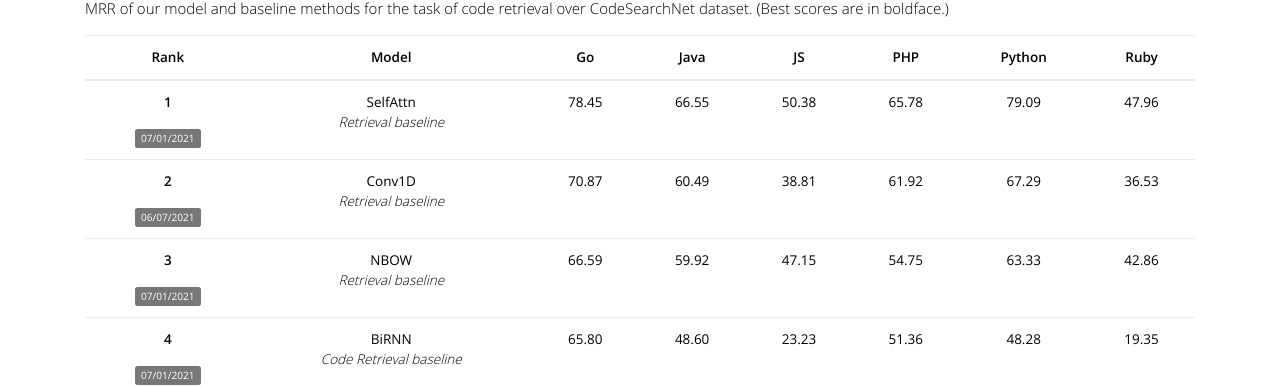
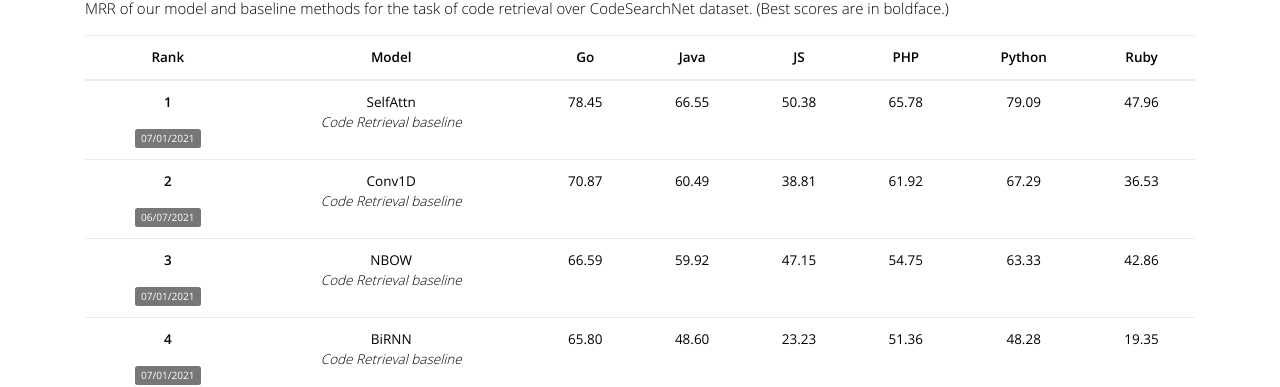
Before and after one commit to xcodemind/xcodemind.github.io, a Jekyll site: the page built from leaderboard.html, in a window 1280 px wide. Shown: the part 248-635 px from the top of the page. Built offline with Jekyll 4.4.1, drawn with Linux system fonts in a browser that asks for light colours; nearby versions of some CDN libraries.

Commit message:
Update leaderboard.html

```diff
--- a/leaderboard.html
+++ b/leaderboard.html
@@ -97,7 +97,7 @@
                                     </th>
                                     <td style="word-break:break-word;">
                                         <b>SelfAttn</b>
-                                        <p class="institution">Retrieval baseline</p>
+                                        <p class="institution">Code Retrieval baseline</p>
                                         <!-- <a href="" target="_blank">Paper</a>, <a href="" target="_blank">Code</a> -->
                                     </td>
                                     <td><b>78.45</b></td>
@@ -115,7 +115,7 @@
                                     </th>
                                     <td style="word-break:break-word;">
                                         <b>Conv1D</b>
-                                        <p class="institution">Retrieval baseline</p>
+                                        <p class="institution">Code Retrieval baseline</p>
                                         <!-- <a href="" target="_blank">Paper</a>, <a href="" target="_blank">Code</a> -->
                                     </td>
                                     <td><b>70.87</b></td>
@@ -133,7 +133,7 @@
                                     </th>
                                     <td style="word-break:break-word;">
                                         <b>NBOW</b>
-                                        <p class="institution">Retrieval baseline</p>
+                                        <p class="institution">Code Retrieval baseline</p>
                                         <!-- <a href="" target="_blank">Paper</a>, <a href="" target="_blank">Code</a> -->
                                     </td>
                                     <td><b>66.59</b></td>
@@ -187,7 +187,7 @@
                                     </th>
                                     <td style="word-break:break-word;">
                                         <b>PLBART</b>
-                                        <p class="institution">Summarization baseline</p>
+                                        <p class="institution">Code Summarization baseline</p>
                                         <!-- <a href="" target="_blank">Paper</a>, <a href="" target="_blank">Code</a> -->
                                     </td>
                                     <!-- <td><b></b></td> -->
@@ -203,7 +203,7 @@
                                     </th>
                                     <td style="word-break:break-word;">
                                         <b>Transformer + BPE</b>
-                                        <p class="institution">Summarization baseline</p>
+                                        <p class="institution">Code Summarization baseline</p>
                                         <!-- <a href="" target="_blank">Paper</a>, <a href="" target="_blank">Code</a> -->
                                     </td>
                                     <!-- <td><b></b></td> -->
@@ -219,7 +219,7 @@
                                     </th>
                                     <td style="word-break:break-word;">
                                         <b>Transformer</b>
-                                        <p class="institution">Summarization baseline</p>
+                                        <p class="institution">Code Summarization baseline</p>
                                         <!-- <a href="" target="_blank">Paper</a>, <a href="" target="_blank">Code</a> -->
                                     </td>
                                     <!-- <td><b></b></td> -->
@@ -235,7 +235,7 @@
                                     </th>
                                     <td style="word-break:break-word;">
                                         <b>Seq2Seq + Attn</b>
-                                        <p class="institution">Summarization baseline</p>
+                                        <p class="institution">Code Summarization baseline</p>
                                         <!-- <a href="" target="_blank">Paper</a>, <a href="" target="_blank">Code</a> -->
                                     </td>
                                     <!-- <td><b></b></td> -->
@@ -253,7 +253,7 @@
                                     </th>
                                     <td style="word-break:break-word;">
                                         <b>Tree2Seq + Attn</b>
-                                        <p class="institution">Summarization baseline</p>
+                                        <p class="institution">Code Summarization baseline</p>
                                         <!-- <a href="" target="_blank">Paper</a>, <a href="" target="_blank">Code</a> -->
                                     </td>
                                     <!-- <td><b></b></td> -->
@@ -294,7 +294,7 @@
                                     </th>
                                     <td style="word-break:break-word;">
                                         <b>TravTrans</b>
-                                        <p class="institution">Completion baseline</p>
+                                        <p class="institution">Code Completion baseline</p>
                                         <!-- <a href="" target="_blank">Paper</a>, <a href="" target="_blank">Code</a> -->
                                     </td>
                                     <!-- <td><b></b></td> -->
@@ -313,7 +313,7 @@
                                     </th>
                                     <td style="word-break:break-word;">
                                         <b>GPT-2</b>
-                                        <p class="institution">Completion baseline</p>
+                                        <p class="institution">Code Completion baseline</p>
                                         <!-- <a href="" target="_blank">Paper</a>, <a href="" target="_blank">Code</a> -->
                                     </td>
                                     <!-- <td><b></b></td> -->
@@ -332,7 +332,7 @@
                                     </th>
                                     <td style="word-break:break-word;">
                                         <b>LSTM</b>
-                                        <p class="institution">Completion baseline</p>
+                                        <p class="institution">Code Completion baseline</p>
                                         <!-- <a href="" target="_blank">Paper</a>, <a href="" target="_blank">Code</a> -->
                                     </td>
                                     <!-- <td><b></b></td> -->
```
